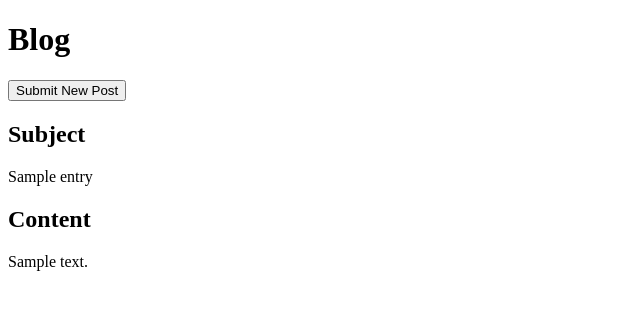
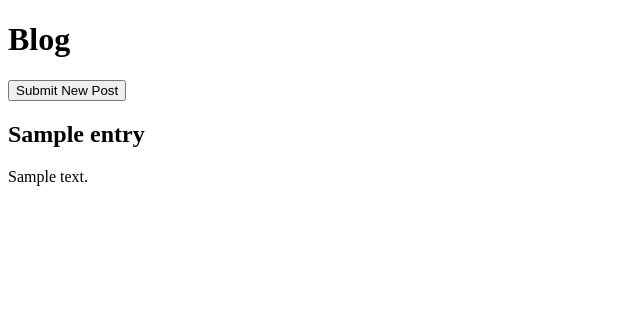
Before and after one commit to gwebwe/Udacity-Python, a Python web app: template templates/blog.html in a window 1280 px wide. Shown: the top 310 px of the page, without its empty margins (0-640 px from the left). Run offline with Jinja, Linux system fonts and the light colour scheme; the template is opened without the code that fills it: most values are stand-ins (such as "Sample title", 1, 10 or a date in 2020).

```diff
--- a/templates/blog.html
+++ b/templates/blog.html
@@ -25,12 +25,10 @@
 </form>
 {% for entry in entries %}
 <div class="subject">
-    <h2>Subject</h2>
-    {{entry.subject}}
+    <h2>{{entry.subject}}</h2>
 </div>
 <div class="content">
-    <h2>Content</h2>
-    {{entry.content}}
+    <p>{{entry.content}}</p>
 </div>
 {% endfor %}
 </body>
```
Also changed, not shown: main.py (+3 -5 lines), templates/blogentry.html (+3 -4 lines).
